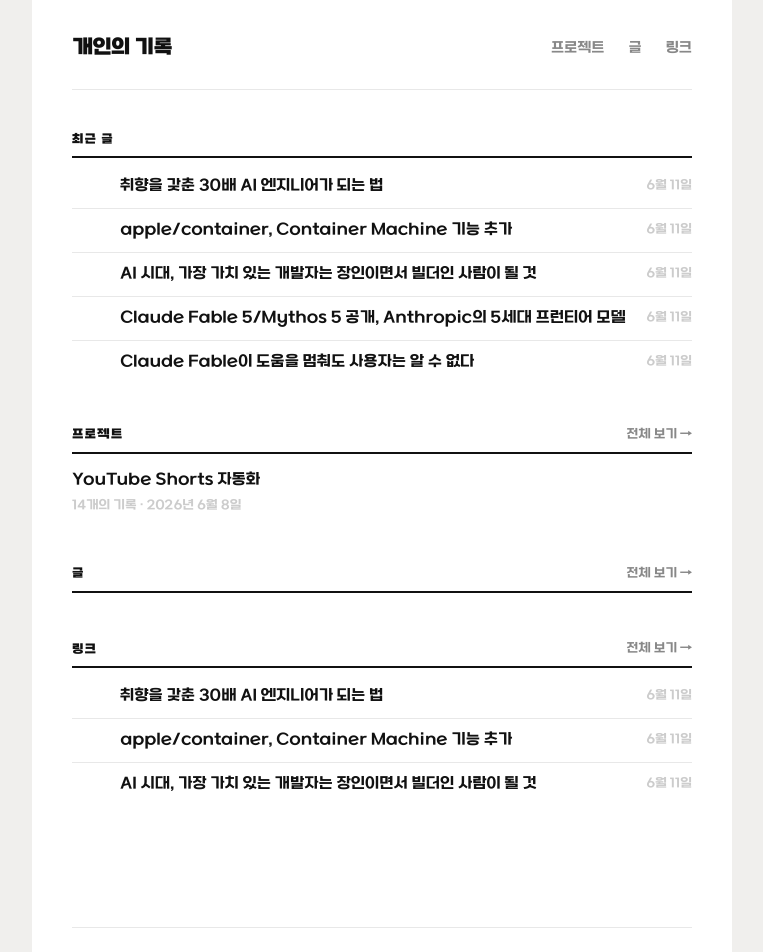
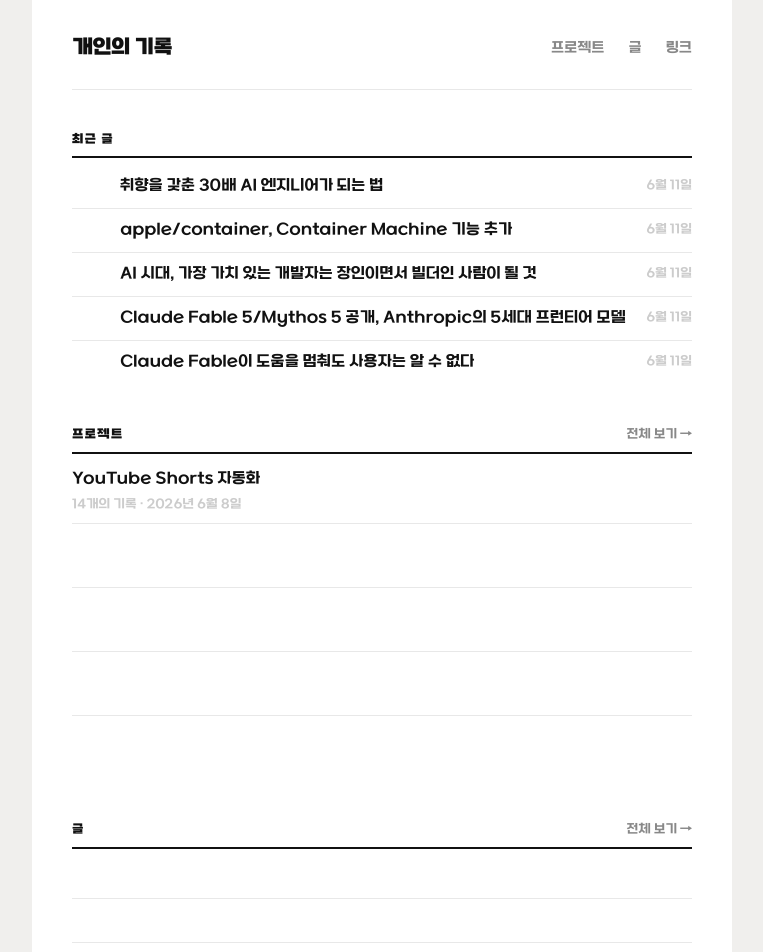
Before and after one commit to newgirok/newgirok.github.io, a Next.js app: page / in a window 1280 px wide. Shown: the top 952 px of the page, without its empty margins (258-1021 px from the left). Built offline with nearby package versions, Linux system fonts and the light colour scheme.

Commit message:
feat: 홈 각 섹션 5개 표시 및 빈 로우로 높이 고정

```diff
--- a/app/page.tsx
+++ b/app/page.tsx
@@ -3,11 +3,15 @@ import PostCard from '@/components/PostCard'
 import ProjectCard from '@/components/ProjectCard'
 import Link from 'next/link'
 
+function padToFive<T>(arr: T[]): (T | null)[] {
+  return [...arr, ...Array(Math.max(0, 5 - arr.length)).fill(null)]
+}
+
 export default function Home() {
   const recent = getAllPosts().slice(0, 5)
-  const projects = getProjectMetas().slice(0, 3)
-  const posts = getPostsByType('posts').slice(0, 3)
-  const links = getPostsByType('links').slice(0, 3)
+  const projects = getProjectMetas().slice(0, 5)
+  const posts = getPostsByType('posts').slice(0, 5)
+  const links = getPostsByType('links').slice(0, 5)
 
   return (
     <>
@@ -16,9 +20,13 @@ export default function Home() {
           <h2>최근 글</h2>
         </div>
         <div className="post-list">
-          {recent.map((post) => (
-            <PostCard key={`${post.type}-${post.slug}`} post={post} />
-          ))}
+          {padToFive(recent).map((post, i) =>
+            post ? (
+              <PostCard key={`${post.type}-${post.slug}`} post={post} />
+            ) : (
+              <div key={`recent-empty-${i}`} className="post-card" />
+            )
+          )}
         </div>
       </section>
 
@@ -28,9 +36,13 @@ export default function Home() {
           <Link href="/projects">전체 보기 →</Link>
         </div>
         <div className="project-list">
-          {projects.map((p) => (
-            <ProjectCard key={p.slug} project={p} />
-          ))}
+          {padToFive(projects).map((p, i) =>
+            p ? (
+              <ProjectCard key={p.slug} project={p} />
+            ) : (
+              <div key={`project-empty-${i}`} className="project-card" />
+            )
+          )}
         </div>
       </section>
 
@@ -40,9 +52,13 @@ export default function Home() {
           <Link href="/posts">전체 보기 →</Link>
         </div>
         <div className="post-list">
-          {posts.map((post) => (
-            <PostCard key={post.slug} post={post} />
-          ))}
+          {padToFive(posts).map((post, i) =>
+            post ? (
+              <PostCard key={post.slug} post={post} />
+            ) : (
+              <div key={`post-empty-${i}`} className="post-card" />
+            )
+          )}
         </div>
       </section>
 
@@ -52,9 +68,13 @@ export default function Home() {
           <Link href="/links">전체 보기 →</Link>
         </div>
         <div className="post-list">
-          {links.map((post) => (
-            <PostCard key={post.slug} post={post} />
-          ))}
+          {padToFive(links).map((post, i) =>
+            post ? (
+              <PostCard key={post.slug} post={post} />
+            ) : (
+              <div key={`link-empty-${i}`} className="post-card" />
+            )
+          )}
         </div>
       </section>
     </>
```
